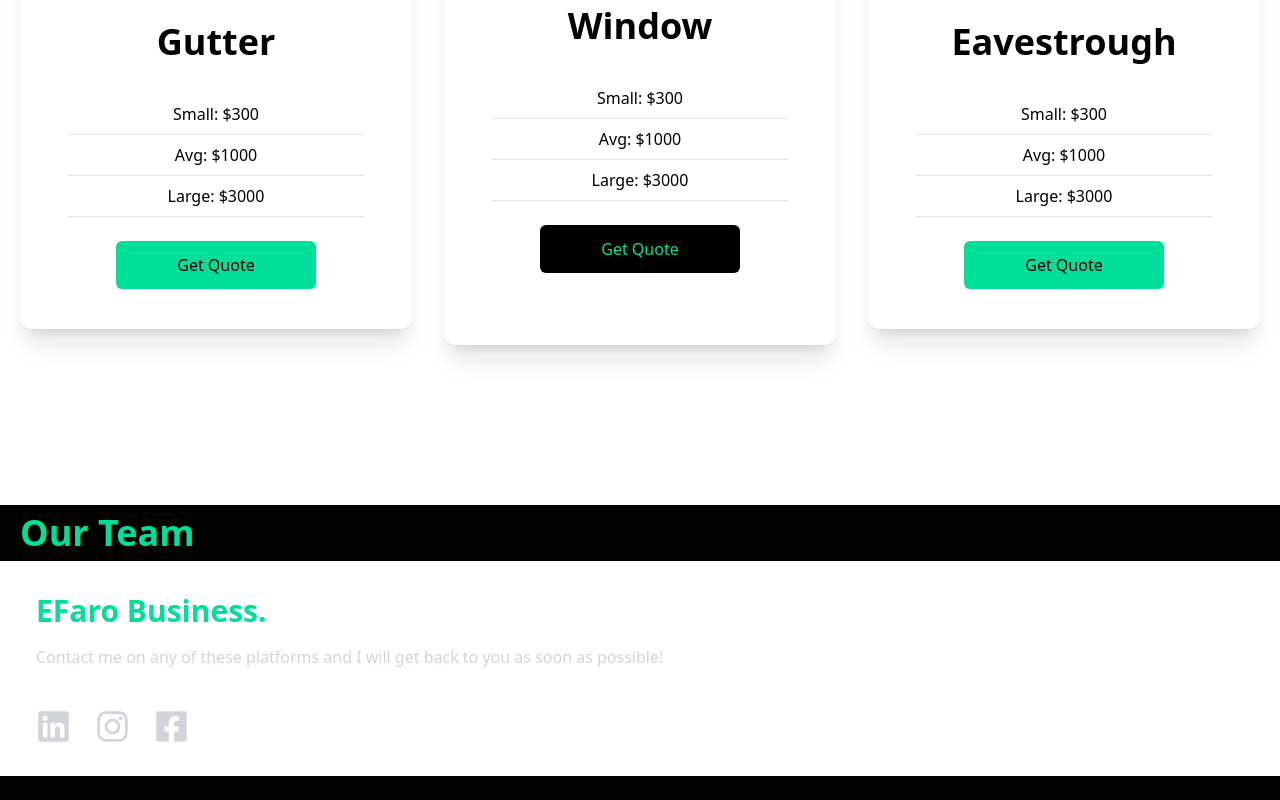
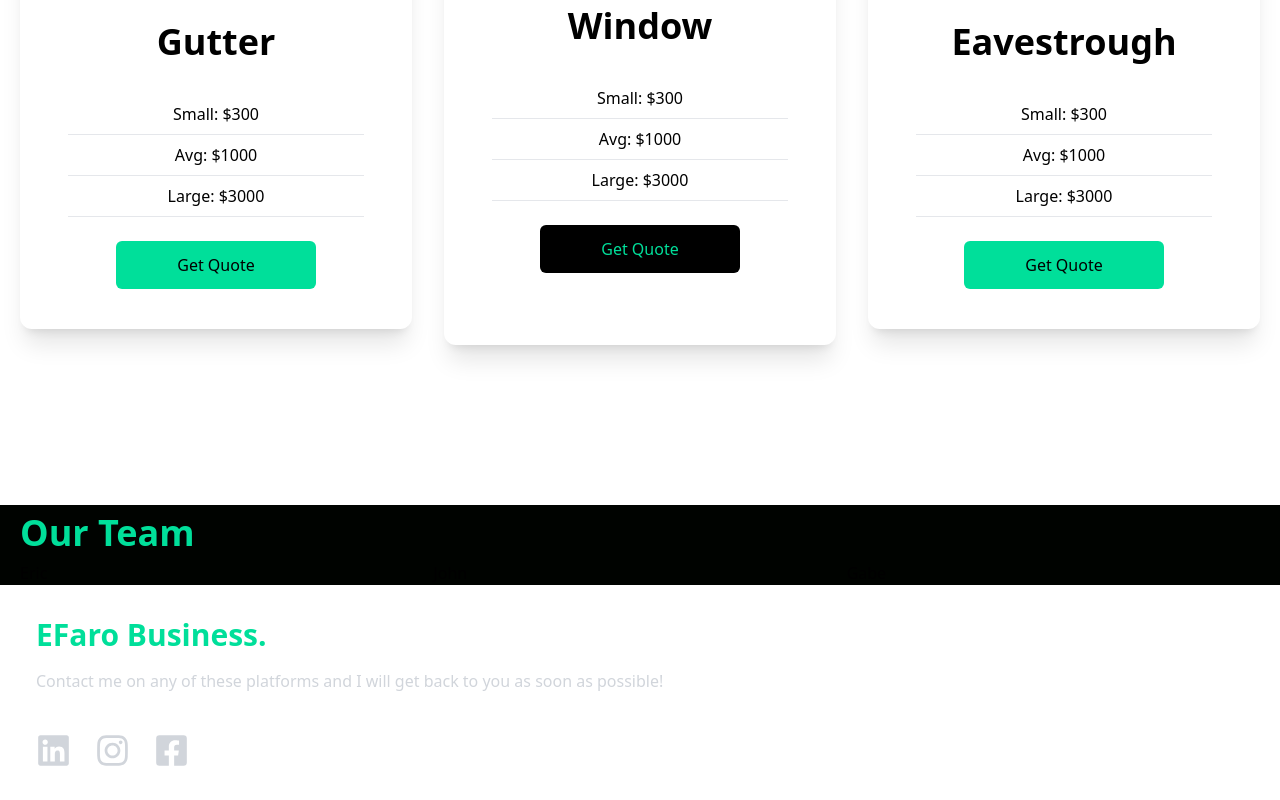
Before and after one commit to GabeDiniz/efaro-business, a React (Create React App) app: page / in a window 1280 px wide. Shown: the part 1964-2764 px from the top of the page. Before the commit the page ends 2740 px from the top, so only its background shows below. Built offline with nearby package versions, Linux system fonts and the light colour scheme.

Commit message:
Create: mapping function for OurTeam section

```diff
--- a/src/components/OurTeam.jsx
+++ b/src/components/OurTeam.jsx
@@ -1,11 +1,20 @@
 import React from "react";
 
 const OurTeam = () => {
+  const teamName = ["Eric", "John", "Gabe"];
+
   return (
     <section className="w-full max-w-[1240px] mx-auto">
       <h1 className="md:text-4xl sm:text-3xl text-2xl font-bold py-2 text-[#00df9a]">
         Our Team
       </h1>
+      <div className="grid lg:grid-cols-3">
+        {teamName.map((name) => (
+          <div>
+            <h1>{name}</h1>
+          </div>
+        ))}
+      </div>
       <div className=""></div>
     </section>
   );
```
